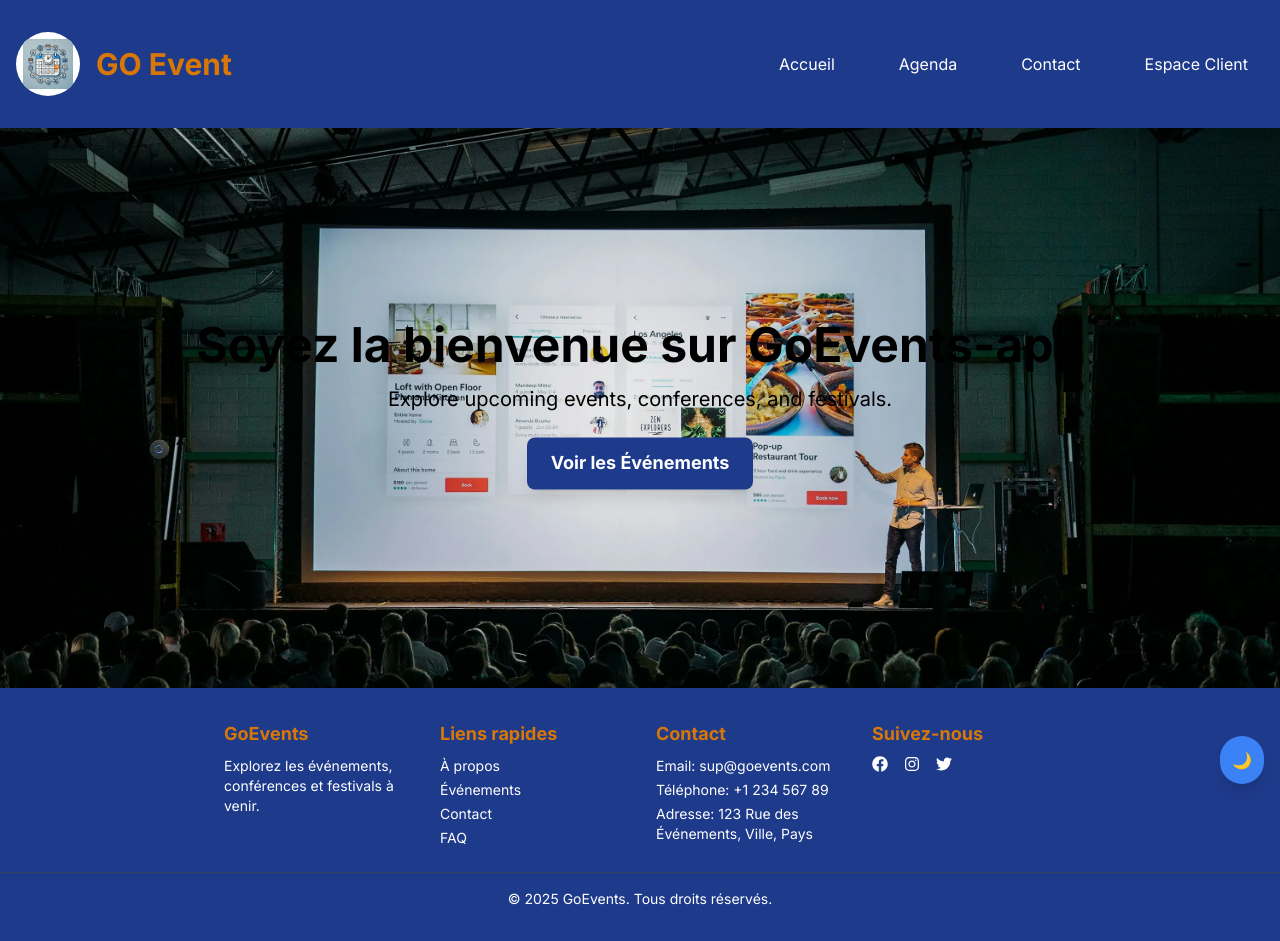
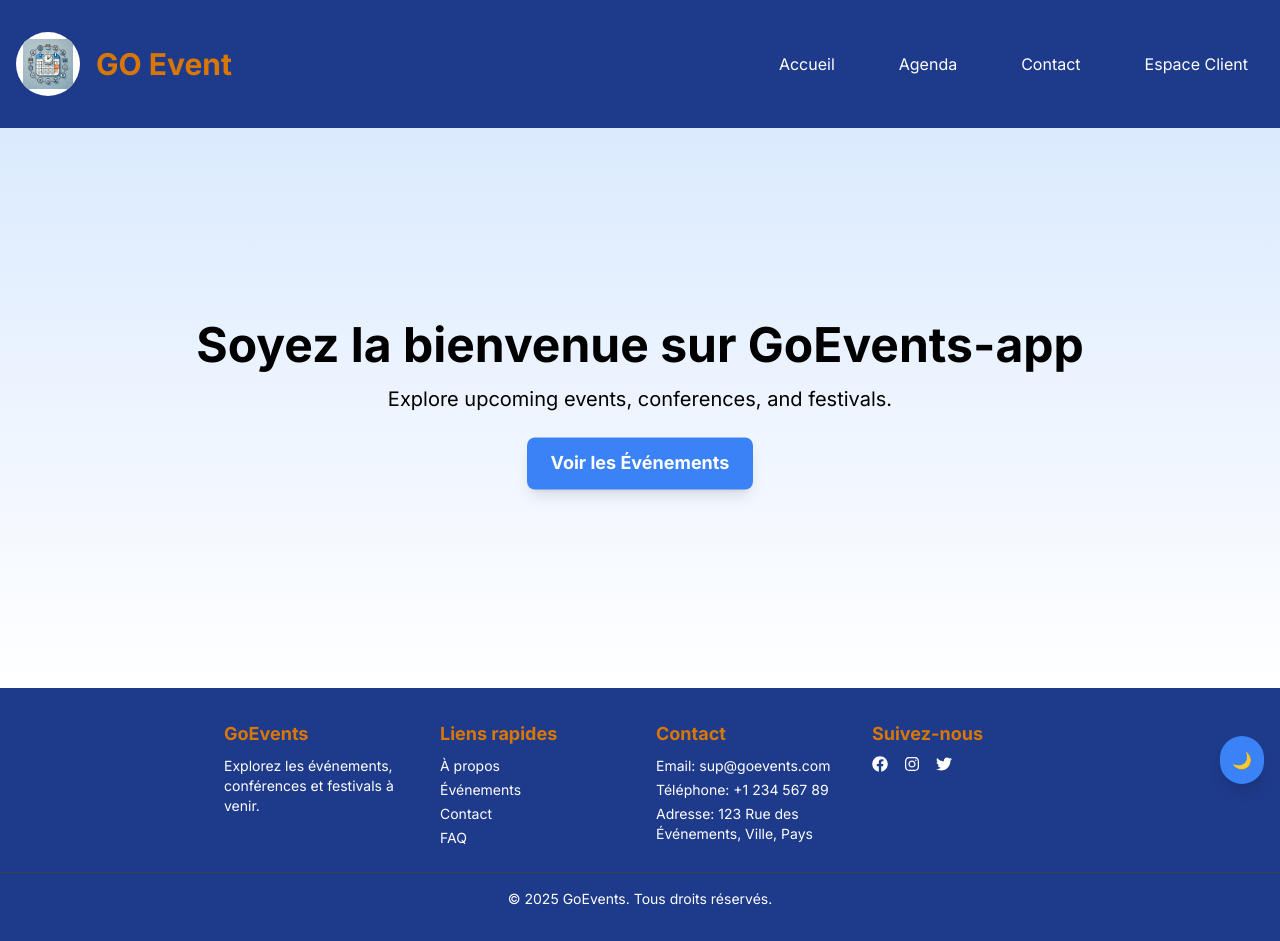
Before and after one commit to s6serge/goevents-app, a Next.js app: page / in a window 1280 px wide. Built offline with nearby package versions, Linux system fonts and the light colour scheme.

Commit message:
fix de limage background retrait du gradiant

```diff
--- a/components/Main.jsx
+++ b/components/Main.jsx
@@ -1,21 +1,16 @@
 "use client";
 
-import Image from 'next/image';
-import logo from '@/public/photo/salledeconference.webp';  // Importation de l'image de logo
 import { useState, useEffect } from 'react';
-import { Particles } from '@tsparticles/react';  // Importation de la bibliothèque particles.js pour les effets de particules
-import { loadSlim } from '@tsparticles/slim';  // Importation de la version slim de particles.js
+import Particles from '@tsparticles/react';
+import { loadSlim } from '@tsparticles/slim';
 
 export default function Main({ children }) {
-    // State pour gérer le mode sombre/clair
     const [isDarkMode, setIsDarkMode] = useState(false);
 
-    // Fonction pour basculer entre le mode sombre et clair
     const toggleDarkMode = () => {
         setIsDarkMode((prevMode) => !prevMode);
     };
 
-    // Hook pour appliquer les classes de mode sombre sur le body
     useEffect(() => {
         if (isDarkMode) {
             document.body.classList.add('dark');
@@ -24,7 +19,6 @@ export default function Main({ children }) {
         }
     }, [isDarkMode]);
 
-    // Initialisation de particles.js
     const particlesInit = async (engine) => {
         await loadSlim(engine);
     };
@@ -33,63 +27,49 @@ export default function Main({ children }) {
         <main
             className={`relative flex flex-col items-center justify-center min-h-[70vh] ${
                 isDarkMode
-                    ? 'bg-gradient-to-b from-gray-900 to-gray-800 text-green' // Mode sombre : dégradé de gris et texte vert
-                    : 'bg-gradient-to-b from-blue-700 to-white text-black' // Mode clair : dégradé de bleu et texte noir
+                    ? 'bg-gradient-to-b from-gray-900 to-gray-800 text-white'
+                    : 'bg-gradient-to-b from-blue-100 to-white text-black'
             }`}
         >
-            {/* Fond de particules */}
+            {/* Particles Background */}
             <Particles
                 id="tsparticles"
                 init={particlesInit}
                 options={{
                     background: {
-                        color: { value: isDarkMode ? '#1a1a1a' : '#ffffff' }, // Fond sombre ou clair en fonction du mode
+                        color: { value: isDarkMode ? '#1a1a1a' : '#ffffff' },
                     },
                     particles: {
-                        color: { value: isDarkMode ? '#ffffff' : '#000000' },  // Couleur des particules en fonction du mode
+                        color: { value: isDarkMode ? '#ffffff' : '#000000' },
                         links: {
-                            color: isDarkMode ? '#ffffff' : '#000000',  // Couleur des liens entre les particules
-                            enable: true,  // Activer les liens entre les particules
+                            color: isDarkMode ? '#ffffff' : '#000000',
+                            enable: true,
                         },
-                        move: { enable: true },  // Permet aux particules de se déplacer
+                        move: { enable: true },
                     },
                 }}
-                className="absolute inset-0 -z-10"  // Positionnement absolu des particules en arrière-plan
+                className="absolute inset-0 -z-10"
             />
 
-            {/* Texte flottant et bouton */}
-            <div className="absolute top-1/2 transform -translate-y-1/2 text-center z-20 w-full h-full flex flex-col items-center justify-center">
-                {/* Image en arrière-plan couvrant toute la section */}
-                <Image
-                    src={logo}
-                    alt="Image d'arrière-plan"
-                    layout="fill" // L'image couvre toute la page
-                    objectFit="cover" // L'image couvre tout l'espace sans se déformer
-                    quality={100} // Qualité de l'image (optionnel, mais peut être ajustée)
-                />
-
-                {/* Titre principal */}
+            {/* Floating Text */}
+            <div className="absolute top-1/2 transform -translate-y-1/2 text-center z-10">
                 <h1 className="text-3xl md:text-5xl font-bold animate-float">
                     Soyez la bienvenue sur GoEvents-app
                 </h1>
-
-                {/* Description */}
                 <p className="mt-4 text-lg md:text-xl animate-float">
                     Explore upcoming events, conferences, and festivals.
                 </p>
-
-                {/* Bouton d'action */}
                 <button
-                    className="mt-6 px-6 py-3 bg-blue-900 text-white font-bold text-lg rounded-lg shadow-lg hover:bg-blue-600 transition-colors duration-300 animate-float"
+                    className="mt-6 px-6 py-3 bg-blue-500 text-white font-bold text-lg rounded-lg shadow-lg hover:bg-blue-600 transition-colors duration-300 animate-float"
                     onClick={() => alert("Voir les Événements clicked!")}
                 >
                     Voir les Événements
                 </button>
             </div>
 
-            {/* Bouton de changement de mode sombre/clair */}
+            {/* Dark Mode Toggle Button */}
             <button
-                onClick={toggleDarkMode}  // Appelle la fonction pour basculer le mode
+                onClick={toggleDarkMode}
                 className="fixed bottom-4 right-4 p-3 bg-blue-500 text-white rounded-full shadow-lg z-50 transition-transform hover:scale-105 focus:ring focus:ring-blue-300"
                 aria-label={isDarkMode ? 'Switch to light mode' : 'Switch to dark mode'}
                 title={isDarkMode ? 'Switch to light mode' : 'Switch to dark mode'}
@@ -97,10 +77,8 @@ export default function Main({ children }) {
                 {isDarkMode ? '🌞' : '🌙'}
             </button>
 
-            {/* Contenu principal */}
-            <div className="container mx-auto max-w-4xl relative z-10 mt-8">
-                {children} {/* Affiche le contenu enfant */}
-            </div>
+            {/* Main Content */}
+            <div className="container mx-auto max-w-4xl relative z-10 mt-8">{children}</div>
         </main>
     );
 }
```
Also changed, not shown: public/photo/salledeconference.webp (deleted).
